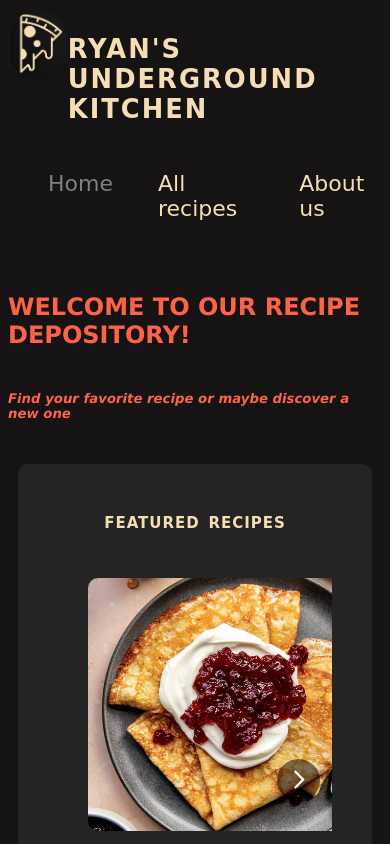
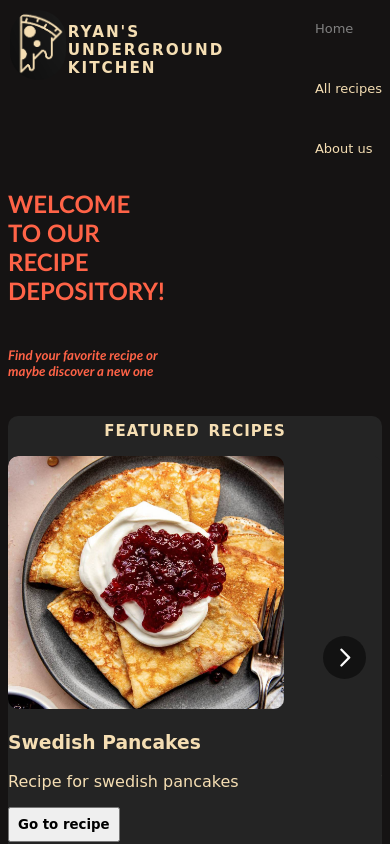
Before and after one commit to RyanLindman/recipe-app, a React (Vite) app in the folder frontend/: page / in a window 390 px wide. Shown: the top 844 px of the page. Built offline with nearby package versions, Linux system fonts and the light colour scheme.

Commit message:
mobile res

```diff
--- a/frontend/index.html
+++ b/frontend/index.html
@@ -4,7 +4,6 @@
     <meta charset="UTF-8" />
 
     <meta name="viewport" content="width=device-width, initial-scale=1.0" />
-    <link rel="icon" href="/frontend/public/favicon.ico">
     <title>Underground Kitchen</title>
   </head>
   <body>
--- a/frontend/src/HomePage.css
+++ b/frontend/src/HomePage.css
@@ -45,11 +45,31 @@
 
 .welcome-msg {
     color: tomato;
-    font-family: Verdana, Geneva, Tahoma, sans-serif;
+    font-family: 'Gill Sans', 'Gill Sans MT', Calibri, 'Trebuchet MS', sans-serif;
     display: flex;
     flex-direction: column;
     justify-content: center;
     align-items: center;
     margin-top: 30px;
-    margin-bottom: 20px;
 }
+
+@media only screen and (max-width: 600px) {
+
+    .carousel {
+        background-color: #242424;
+        color: wheat;
+        padding: 0px;
+        margin: 0px;
+        font-family: "Comic sans ms";
+        border-radius: 10px;
+    }
+
+    .welcome-msg {
+        margin-top: 0px;
+        width: min-content;
+
+    }
+
+
+
+}
--- a/frontend/src/components/Header.css
+++ b/frontend/src/components/Header.css
@@ -49,3 +49,18 @@ header {
 .nav-list li:hover {
 
 }
+
+@media only screen and (max-width: 600px) {
+
+  .nav-list {
+    display: flex;
+    flex-direction: column;
+    font-size: small;
+
+  }
+  .logo-content {
+    font-size: small;
+  }
+
+
+}
--- a/frontend/src/components/Slider.tsx
+++ b/frontend/src/components/Slider.tsx
@@ -22,8 +22,8 @@ const Slider = () => {
     },
     tablet: {
       breakpoint: { max: 1024, min: 464 },
-      items: 2,
-      slidesToSlide: 2,
+      items: 1,
+      slidesToSlide: 1,
       centerMode: false,
     },
     mobile: {
--- a/frontend/src/views/HomePage.tsx
+++ b/frontend/src/views/HomePage.tsx
@@ -12,9 +12,10 @@ const HomePage = () => {
       <Header fontSize={22} selectedPage="HomePage" />
       <div className="welcome-msg">
         <h2 style={{textTransform:"uppercase"}}>Welcome to our recipe depository!</h2>
-        <h5 style={{fontStyle:"italic"}}>Find your favorite recipe or maybe discover a new one</h5>
+        <h5 style={{fontStyle:"italic"}}>Find your favorite recipe or maybe discover a new one </h5>
       </div>
       <Slider />
+
 
 
 
```
